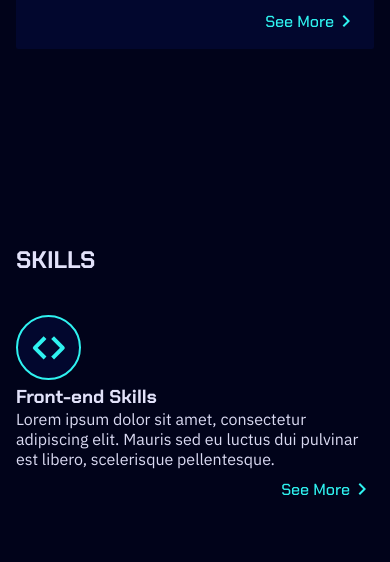
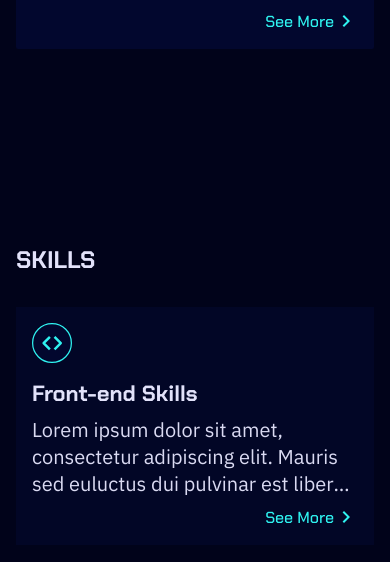
Before and after one commit to HimanshuKanojiya/himanshu-kanojiya-portfolio, a React (Create React App) app: page / in a window 390 px wide. Shown: the part 1524-2086 px from the top of the page. Built offline with nearby package versions, Linux system fonts and the light colour scheme.

Commit message:
mobile UI done for skills

```diff
--- /dev/null
+++ b/src/assets/jsons/skills.json
@@ -0,0 +1,29 @@
+{
+  "title": "SKILLS",
+  "skillItems": [
+    {
+      "skillId": "skillId01",
+      "skillLogo": "FrontEndSkillIcon",
+      "skillTitle": "Front-end Skills",
+      "skillDescription": "Lorem ipsum dolor sit amet, consectetur adipiscing elit. Mauris sed euluctus dui pulvinar est libero, scelerisque pellentesque.",
+      "skillsItems": [
+        {
+          "iconName": "JavaScriptIcon",
+          "name": "JavaScript"
+        },
+        {
+          "iconName": "ReactJsIcon",
+          "name": "React Js"
+        },
+        {
+          "iconName": "TypescriptIcon",
+          "name": "Typescript"
+        },
+        {
+          "iconName": "Css3Icon",
+          "name": "CSS3"
+        }
+      ]
+    }
+  ]
+}
--- a/src/components/core/SkillsList/SkillsList.tsx
+++ b/src/components/core/SkillsList/SkillsList.tsx
@@ -2,11 +2,15 @@ import React from "react";
 import { SkillsListContainer } from "../../styles/SkillsList/SkillsListContainer";
 import { getLogo } from "../../../helper/getLogo";
 
-export const SkillsList: React.FC<ISkillsList> = ({ title, skills }) => {
+export const SkillsList: React.FC<ISkillsList> = ({
+  title,
+  skills,
+  layout = "auto",
+}) => {
   return (
     <SkillsListContainer>
-      <strong>{title}</strong>
-      <ul>
+      {title && <strong>{title}</strong>}
+      <ul className={layout === "auto" ? "" : "column"}>
         {skills.map((skill) => {
           return (
             <li key={skill.name}>
--- /dev/null
+++ b/src/components/core/SkillsSection/SkillCard.tsx
@@ -0,0 +1,32 @@
+import React, { useState } from "react";
+import { SkillCardContainer } from "../../styles/SkillsSection/SkillCardContainer";
+import { SkillsList } from "../SkillsList/SkillsList";
+import { getLogo } from "../../../helper/getLogo";
+import { ContentExtendButton } from "../Buttons/ContentExtendButton";
+
+export const SkillCard: React.FC<ISkillCard> = ({
+  skillLogo,
+  skillTitle,
+  skillDescription,
+  skillsItems,
+}) => {
+  const [showMore, setShowMore] = useState<boolean>(false);
+  return (
+    <SkillCardContainer>
+      <div className="skillLogo">
+        <img src={getLogo(skillLogo as GetIcons)} alt={skillTitle} />
+      </div>
+      <div className="skillContent">
+        <h3 className="skillHeading">{skillTitle}</h3>
+        <p className={`aboutSkill ${!showMore ? "readMoreAboutSKill" : ""}`}>
+          {skillDescription}
+        </p>
+      </div>
+      {showMore && <SkillsList layout="column" skills={skillsItems} />}
+      <ContentExtendButton
+        showMore={showMore}
+        handleShowMore={() => setShowMore((prevState) => !prevState)}
+      />
+    </SkillCardContainer>
+  );
+};
--- a/src/components/core/SkillsSection/SkillsSection.tsx
+++ b/src/components/core/SkillsSection/SkillsSection.tsx
@@ -1,31 +1,24 @@
-import React, { useState } from "react";
-import { getLogo } from "../../../helper/getLogo";
-import { ContentExtendButton } from "../Buttons/ContentExtendButton";
+import React from "react";
+import { SkillCard } from "./SkillCard";
+import skills from "../../../assets/jsons/skills.json";
 import { SkillsSectionContainer } from "../../styles/SkillsSection/SkillsSectionContainer";
 
 export const SkillsSection: React.FC = () => {
-  const [showMore, setShowMore] = useState<boolean>(false);
-
   return (
     <SkillsSectionContainer>
-      <h2 className="skillTitle">SKILLS</h2>
+      <h2 className="skillTitle">{skills.title}</h2>
       <div className="skillsList">
-        <div className="skill">
-          <div>
-            <img src={getLogo("FrontEndSkillIcon")} alt="frontend-skills" />
-          </div>
-          <div>
-            <h3>Front-end Skills</h3>
-            <p>
-              Lorem ipsum dolor sit amet, consectetur adipiscing elit. Mauris
-              sed eu luctus dui pulvinar est libero, scelerisque pellentesque.
-            </p>
-          </div>
-          <ContentExtendButton
-            showMore={showMore}
-            handleShowMore={() => setShowMore((prevState) => !prevState)}
-          />
-        </div>
+        {skills.skillItems.map((skill) => {
+          return (
+            <SkillCard
+              key={skill.skillId}
+              skillLogo={skill.skillLogo}
+              skillTitle={skill.skillTitle}
+              skillDescription={skill.skillDescription}
+              skillsItems={skill.skillsItems}
+            />
+          );
+        })}
       </div>
     </SkillsSectionContainer>
   );
--- a/src/components/styles/SkillsList/SkillsListContainer.tsx
+++ b/src/components/styles/SkillsList/SkillsListContainer.tsx
@@ -31,6 +31,11 @@ export const SkillsListContainer = styled.div`
     }
   }
 
+  & .column {
+    flex-direction: column;
+    align-items: flex-start;
+  }
+
   @media screen and (min-width: 686px) {
     & strong {
       font-size: 24px;
--- /dev/null
+++ b/src/components/styles/SkillsSection/SkillCardContainer.tsx
@@ -0,0 +1,39 @@
+import styled from "styled-components";
+
+export const SkillCardContainer = styled.div`
+  background-color: ${({ theme }) => theme.colors.background.bg2};
+  padding: ${({ theme }) => theme.spaces.s};
+
+  .skillLogo {
+    width: 40px;
+    height: 40px;
+    margin-bottom: ${({ theme }) => theme.spaces.s};
+
+    & img {
+      width: 100%;
+      height: 100%;
+    }
+  }
+
+  .skillContent {
+    .skillHeading {
+      font-size: ${({ theme }) => theme.fontSize.mobile.h3};
+      color: ${({ theme }) => theme.colors.texts.headers};
+      margin-bottom: ${({ theme }) => theme.spaces.xs};
+    }
+
+    .aboutSkill {
+      font-size: ${({ theme }) => theme.fontSize.mobile.body};
+      color: ${({ theme }) => theme.colors.texts.body};
+    }
+
+    .readMoreAboutSKill {
+      display: -webkit-box;
+      line-clamp: 3;
+      -webkit-line-clamp: 3;
+      -webkit-box-orient: vertical;
+      overflow: hidden;
+      text-overflow: ellipsis;
+    }
+  }
+`;
--- a/src/components/styles/SkillsSection/SkillsSectionContainer.tsx
+++ b/src/components/styles/SkillsSection/SkillsSectionContainer.tsx
@@ -13,7 +13,8 @@ export const SkillsSectionContainer = styled.section`
   }
 
   .skillsList {
-    margin-top: ${({ theme }) => theme.spaces.xl};
+    display: flex;
+    flex-wrap: wrap;
   }
 
   @media screen and (min-width: 686px) {
```
Also changed, not shown: src/types/core.d.ts (+12 -1 lines).
